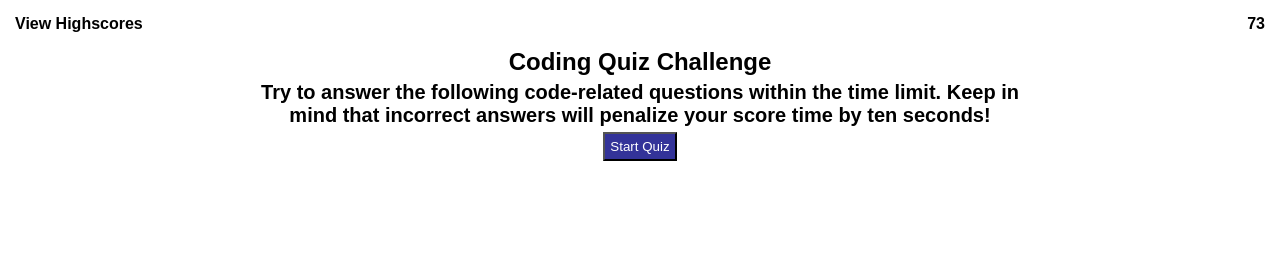
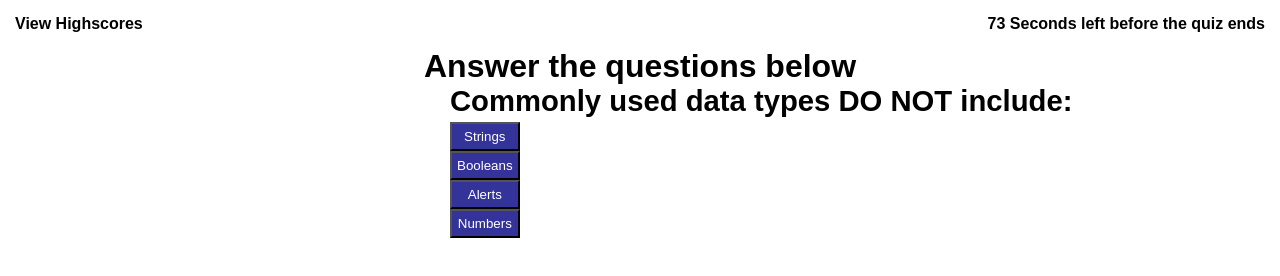
Before and after one commit to Dilberovicka31/JS-QUIZ, a plain HTML site: page index.html in a window 1280 px wide. Both pictures are taken after a click on the button "Start Quiz". Drawn offline with Linux system fonts and the light colour scheme.

Commit message:
made changes to html and started js

```diff
--- a/index.html
+++ b/index.html
@@ -4,16 +4,19 @@
     <meta charset="UTF-8">
     <meta name="viewport" content="width=device-width, initial-scale=1.0">
     <title>JS QUIZ</title>
+
+    <script src="questions.js"></script>
     <link rel="stylesheet" type="text/css" href="style.css">
 </head>
 <body>
     <header class="header-score-timer">
 
-        <h4 id = highscore>View Highscores</h4>
-        <h4 id= timer>Time: 75</h4>
+        <h4 id = "highscore">View Highscores</h4>
+        <h4 id= "timer">Time: 75</h4>
+
 
     </header>
-    <section class="start-quiz">
+    <section id="start-quiz">
 
         <h1 id="quiz-start">Coding Quiz Challenge</h1>
         <h2 id="quiz-start1">Try to answer the following code-related questions within the time limit. Keep in mind that incorrect answers will penalize your score time by ten seconds!</h2>
@@ -21,7 +24,7 @@
 
     </section>
 
-    <section id=sets>
+    <!-- <section id=sets>
 
         <h2>Commonly used data types DO NOT include:</h2><br>
 
@@ -94,7 +97,17 @@
 
         </div>
 
-    </section>
+    </section> -->
+    <div id="quiz" style = "display: none" >
+        <h1>Answer the questions below</h1>
+
+    </div>
+
+<section class="container d-none" >
+    <h3 id="question"></h3>
+    <div id="question-choices"></div>
+</section>
+
 
     <section id="done" >
         <h2>All done!</h2><br>
@@ -113,5 +126,6 @@
 
 
    <script src="script.js"></script>
+
 </body>
 </html>
--- /dev/null
+++ b/questions.js
@@ -0,0 +1,26 @@
+var questions = [
+    {   title: "Commonly used data types DO NOT include:",
+        choices: ["Strings", "Booleans", "Alerts", "Numbers"],
+        answer: "Alerts"
+    },
+    {
+        title: "The condition in an if/else statement is enclosed within _______.",
+        choices: ["Quotes", "Curly brackets", "Parentheses", "Square brackets"],
+        answer: "Curly brackets"
+    },
+    {
+        title: "Arrays in JavaScript can be used to store ___.",
+        choices: ["Numbers and strings", "Other arrays", "Booleans", "All of the above" ],
+        answer: "All of the above"
+    },
+    {
+        title: "String values must be enclosed within ____when being assigned to variables.",
+        choices:["Commas", "Curly brackets", "Quotes", "Parentheses"],
+        answer:"Parentheses"
+    },
+    {
+        title: "A very useful tool used during development and debugging for printing content to the debugger is:",
+        choices:["JavaScript", "Terminal/Bash", "For loops", "Console log"],
+        answer: "Console log"
+    }
+]
--- a/script.js
+++ b/script.js
@@ -3,38 +3,87 @@
 var startButton = document.getElementById("button-start");
 var timer = document.getElementById("timer");
 var highscore = document.getElementById("highscore");
-var questionOne = document.getElementById("first-question");
-var questionTwo = document.getElementById("second-question");
-var questionThree = document.getElementById("third-question");
-var questionFour = document.getElementById("fourth-question");
-var questionFive = document.getElementById("fifth-question");
-var setsOfQuestions = document.getElementById("#sets");
+var start = document.getElementById("start-quiz");
+var quiz = document.getElementById("quiz");
+startButton.addEventListener("click", startQuiz);
+var index = 0;
 var score = 0;
+countdown = 75;
 
 
-startButton.addEventListener("click", startQuiz);
 
 function startQuiz(){
-   countdown = 75
-   setsOfQuestions.classList.remove('hide')
+   start.style.display = "none";
+   quiz.style.display = "block";
+   timeStart();
+   renderQuestions();
+
+
 
 }
 
-//setInterval to do the timed functionality
-var countdown = 75; //put it where the function begins  do timeStart =75
 
-function timeStart () {
-   countdown = countdown -1;
-   if (countdown < 75) {
-      timer.innerHTML = countdown;
+function renderQuestions(){
+   var questionsIndexLength = questions.length - 1;
+   if (index <= questionsIndexLength) {
+      document.getElementById("question").innerHTML = questions[index].title;
+      renderQuestionChoices();
    }
 
 }
-if (countdown < 1) {
-   window.clearInterval(update);
+function renderQuestionChoices(){
+      var question = questions[index].choices;
+      for( var option = 0; option < question.length;option++) {
+         var questionOptionDiv = document.getElementById("question-choices");
+         var questionButton = document.createElement("button");
+         questionButton.className = "btn btn-primary";
+         questionButton.innerHTML = question[option];
+         questionButton.setAttribute(
+            "onclick",
+            "checkAnswer(" + index + "," + option + ");"
+        );
+
+
+         questionOptionDiv.append(questionButton);
+      }
+}
+function checkAnswer(question, answer) {
+   let correctAnswer = questions[question].answer;
+   let userAnswer = questions[question].choices[answer];
+   if (userAnswer == correctAnswer) {
+       index = index + 1;
+   }
+
+   else {
+       index = index + 1;
+       score = score - 15;
+       console.log(score);
+       console.log("Next question: ", index);
+       console.log("Incorrect");
+   }
+   clearQuestionDiv()
+   renderQuestions();
 }
 
-update = setInterval("timeStart()", 1000);
+   function clearQuestionDiv() {
+      document.getElementById("question-choices").innerHTML = "";
+  }
+
+
+
+function timeStart () {
+   var timerEl = setInterval(function() {
+      countdown--;
+      timer.textContent = countdown+ " Seconds left before the quiz ends ";
+      if (countdown === 0){
+         clearInterval(timerEl);
+      }
+
+
+   },1000)
+
+}
+
 
 
 
--- a/style.css
+++ b/style.css
@@ -18,22 +18,37 @@
     padding: 15px;
 
 }
-.start-quiz {
+#quiz-start {
 
     text-align: center;
 
 }
-.start-quiz h2{
+#quiz {
+    text-align: center;
+}
+
+#quiz-start1 {
+    margin: 5px 20em 5px 20em;
+    display: flex;
     font-size: 20px;
+    text-align: center;
 }
-#quiz-start1 {
-    margin: 5px 250px 5px 250px;
-    display: flex;
-}
-.button-start {
+#button-start {
     background-color: #333399;
     padding: 5px;
     color: white;
+    margin-left: 50em;
+
+
+}
+.container {
+    display: block;
+    margin-left: 18em;
+    font-size: 25px;
+
+}
+#question-choices {
+    display: inline-grid;
 
 
 }
@@ -41,26 +56,6 @@
     background-color: #333399;
     color: white;
     padding: 5px;
-}
-#sets {
-
-    display: block;
-    margin: 0 25em 0 25em;
-    display: none;
-
-
-}
-
-#sets h2{
-    text-align: center;
-}
-
-#sets button {
-    background-color: #333399;
-    color: white;
-    padding: 5px;
-    display: table;
-
 }
 
 #done {
```
